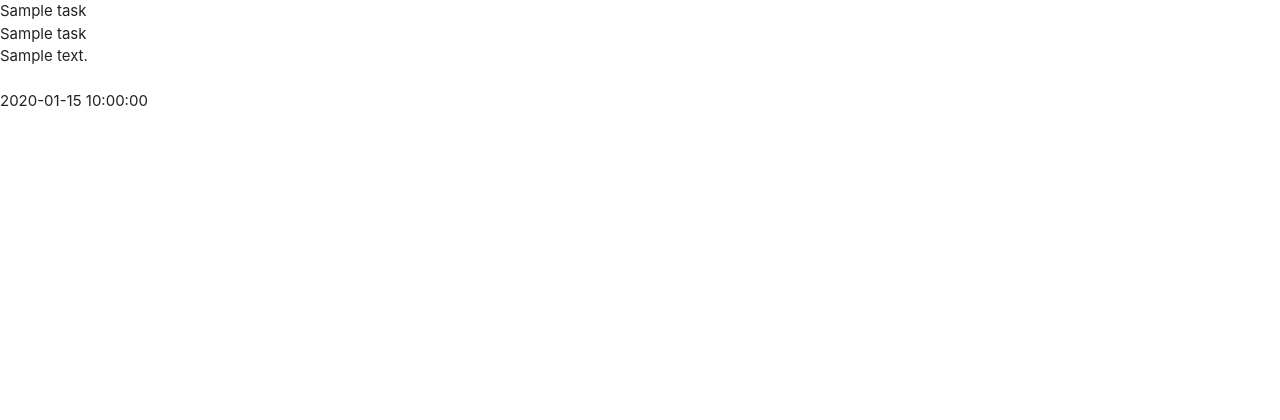
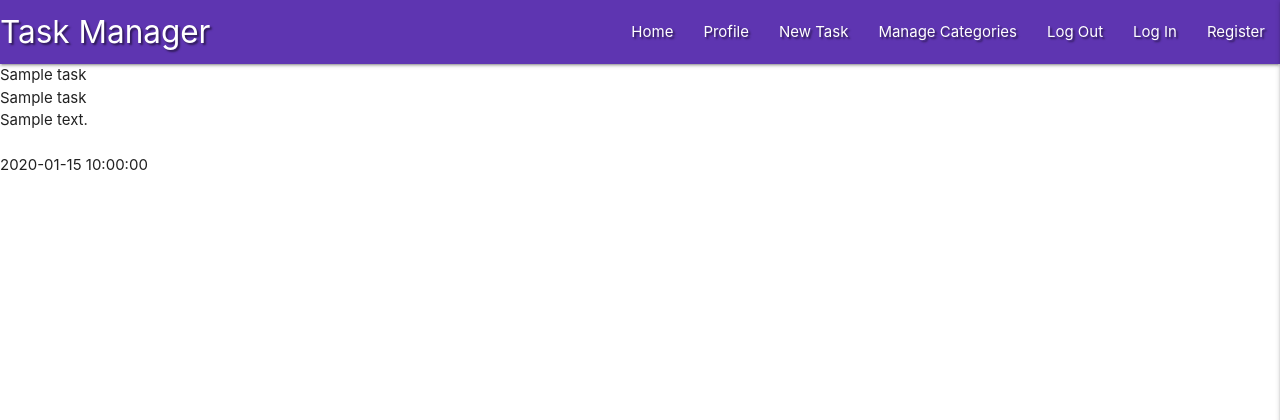
Before and after one commit to smcgdub/task_manager_project, a Flask app: page / in a window 1280 px wide. Shown: the top 420 px of the page. Run offline with Flask 2, Linux system fonts and the light colour scheme; a database or web service that is not in the repository returns one stand-in record (values such as "Sample title"); some libraries are stand-ins or nearby versions.

Commit message:
Added the navbar

```diff
--- a/static/css/style.css
+++ b/static/css/style.css
@@ -0,0 +1,3 @@
+.text-shadow {
+  text-shadow: 2px 2px 2px rgba(0, 0, 0, 0.5);
+}
--- a/static/js/script.js
+++ b/static/js/script.js
@@ -0,0 +1,3 @@
+  $(document).ready(function(){
+    $(".sidenav").sidenav({edge: "right"});
+  });
--- a/templates/base.html
+++ b/templates/base.html
@@ -15,6 +15,36 @@
 </head>
 <body>
 
+  <header>
+    <!-- NAVBAR -->
+     <nav class="nav-extended text-shadow deep-purple darken-1">
+        <div class="nav-wrapper">
+          <a href="{{ url_for('get_tasks') }}" class="brand-logo">Task Manager</a>
+          <a href="#" data-target="mobile-demo" class="sidenav-trigger right"><i class="fas fa-bars"></i></a>
+          <ul class="right hide-on-med-and-down">
+            <li><a href="{{ url_for('get_tasks') }}">Home</a></li>
+            <li><a href="#">Profile</a></li>
+            <li><a href="#">New Task</a></li>
+            <li><a href="#">Manage Categories</a></li>
+            <li><a href="#">Log Out</a></li>
+            <li><a href="#">Log In</a></li>
+            <li><a href="#">Register</a></li>
+          </ul>
+        </div>
+      </nav>
+      <!-- MOBILE SIDE NAV -->
+      <ul class="sidenav" id="mobile-demo">
+          <li><h4 class="center-align">Task Manager</h4></li>
+          <li><a href="{{ url_for('get_tasks') }}">Home</a></li>
+          <li><a href="#">Profile</a></li>
+          <li><a href="#">New Task</a></li>
+          <li><a href="#">Manage Categories</a></li>
+          <li><a href="#">Log Out</a></li>
+          <li><a href="#">Log In</a></li>
+          <li><a href="#">Register</a></li>
+      </ul>
+  </header>
+
     {% block content %}
     {% endblock %}
 
```
